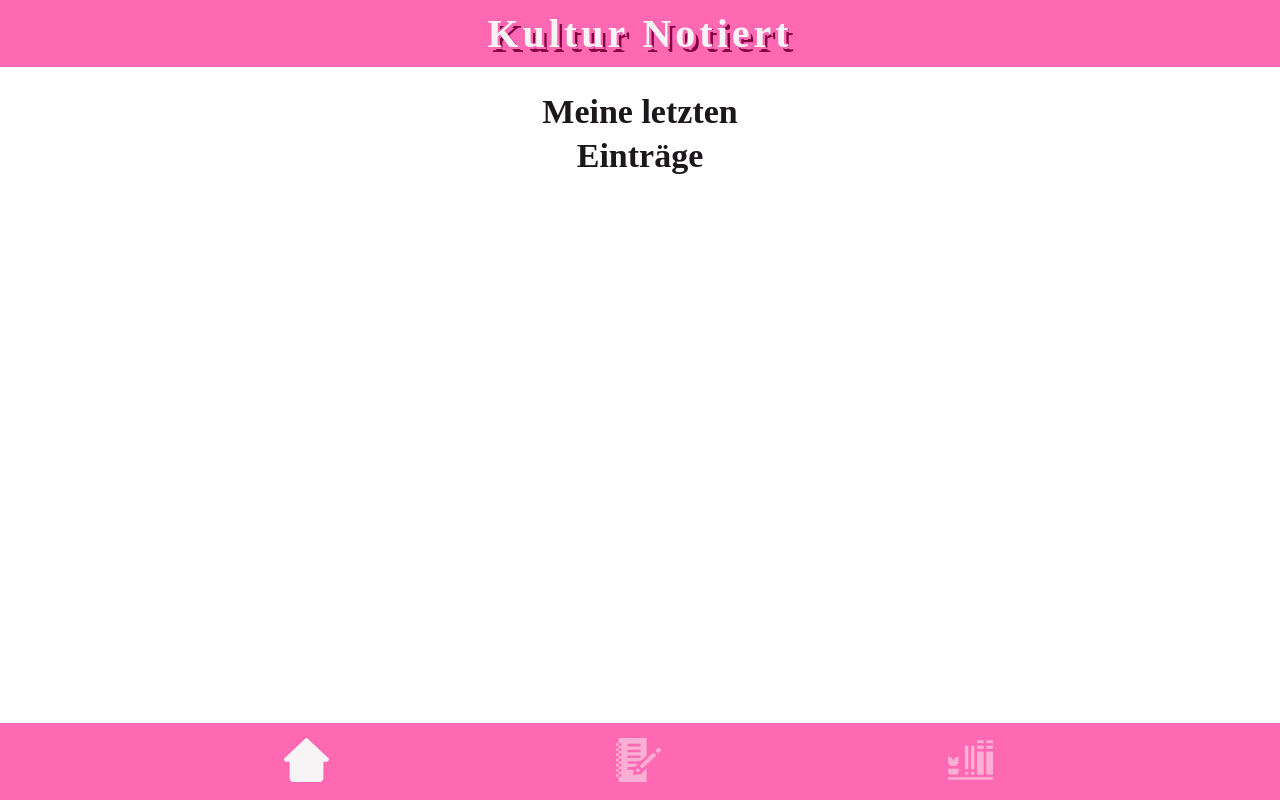
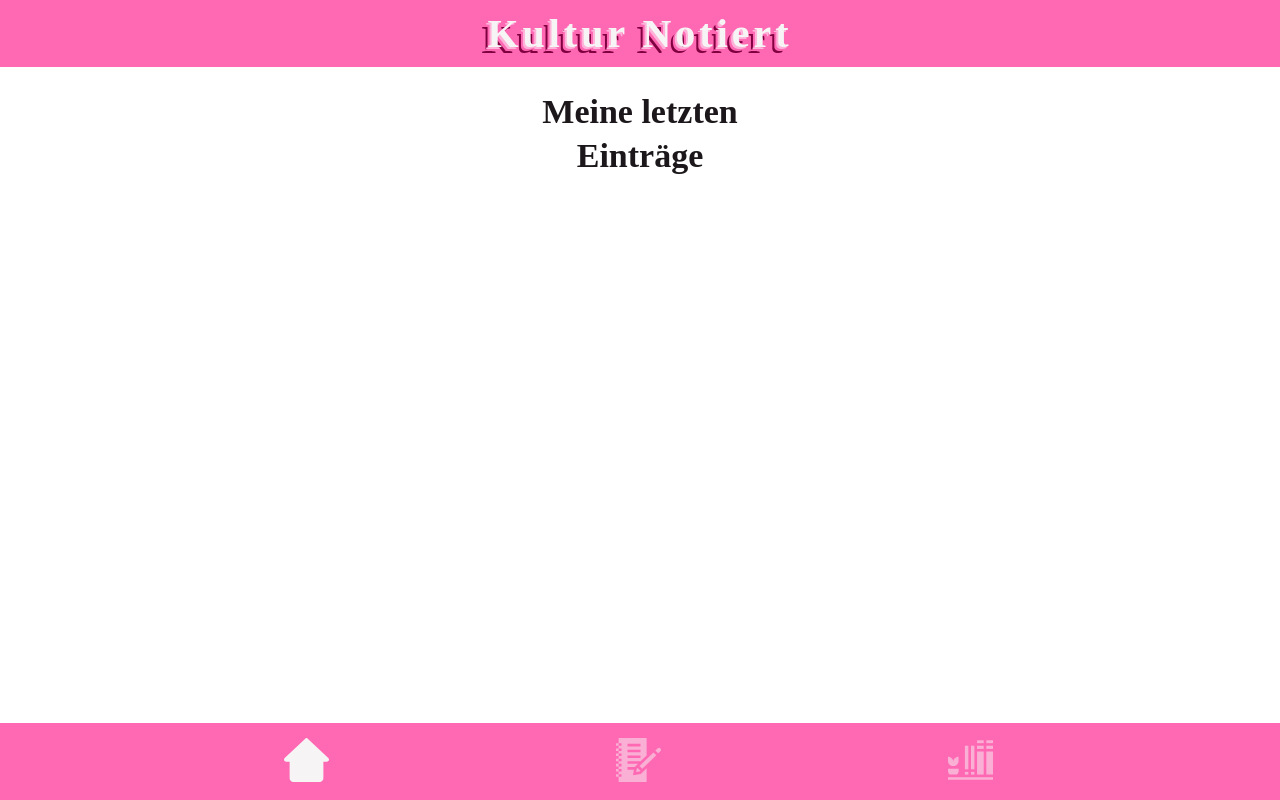
Before and after one commit to felixcanditt/kultur-notiert-vercel, a React (Create React App) app in the folder client/: page / in a window 1280 px wide. Built offline with nearby package versions, Linux system fonts and the light colour scheme.

Commit message:
changed text shadow of header

```diff
--- a/client/src/components/Header.js
+++ b/client/src/components/Header.js
@@ -23,6 +23,6 @@ const HeaderStyled = styled.header`
   letter-spacing: 4px;
   color: var(--grey-lightest);
 
-  text-shadow: -0.8px -0.8px 0px var(--primary), 2.4px 2.4px 0px var(--primary),
-    4.8px 4.8px 0px var(--primary-dark);
+  text-shadow: -2px 2px 0px var(--primary-light), -4px 4px 0px var(--primary),
+    -6px 6px 0px var(--primary-dark);
 `;
```
